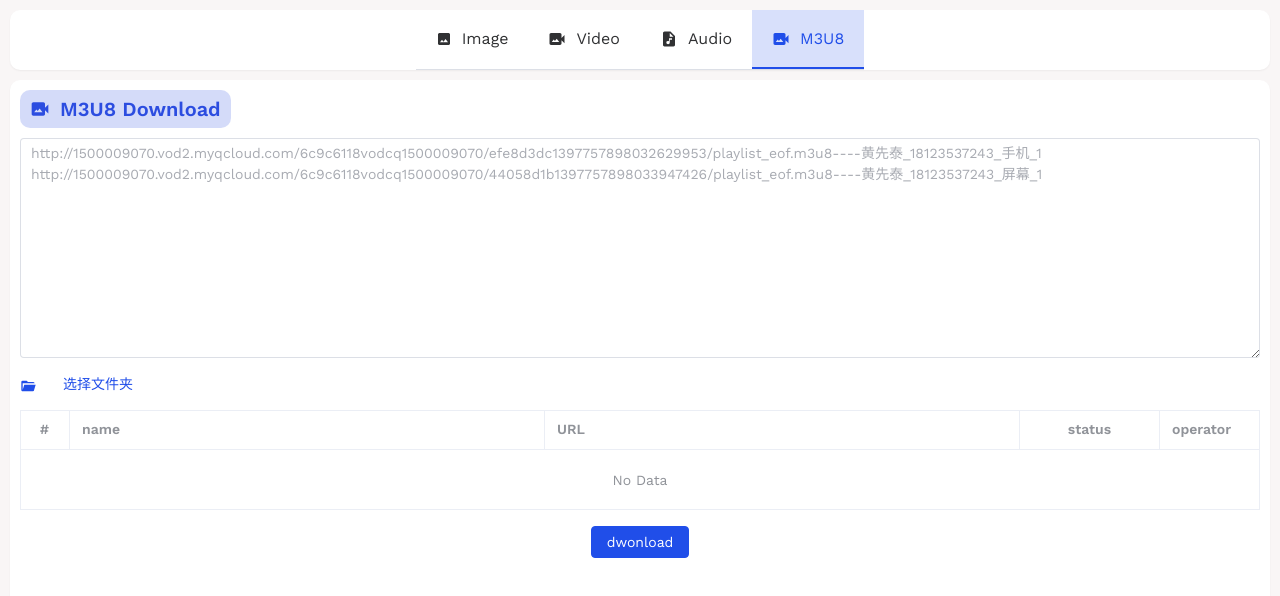
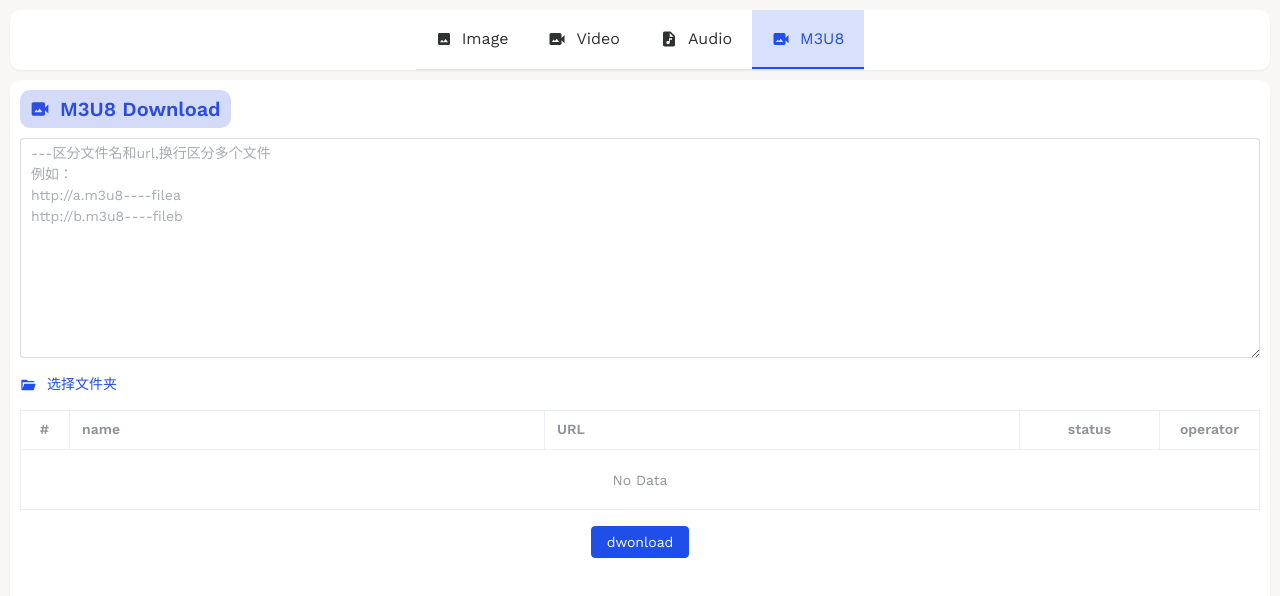
Before and after one commit to WangLi0101/electron_ffmpeg, a Vue app: page /m3u8 in a window 1280 px wide. Both pictures are taken after a click on the item "M3U8". Shown: the top 596 px of the page. Built offline with nearby package versions, Linux system fonts and the light colour scheme.

Commit message:
feat:m3u8

```diff
--- a/src/preload/ffmpeg/handler/index.ts
+++ b/src/preload/ffmpeg/handler/index.ts
@@ -1,4 +1,4 @@
-import { ipcMain, dialog, app } from 'electron'
+import { ipcMain, dialog } from 'electron'
 import fs from 'fs'
 import path from 'path'
 import { ffmpegHandler, getOutPutPath } from './utils/ffmpeg'
--- a/src/renderer/src/views/m3u8/index.vue
+++ b/src/renderer/src/views/m3u8/index.vue
@@ -8,17 +8,19 @@
       v-model="text"
       type="textarea"
       :rows="10"
-      placeholder="http://1500009070.vod2.myqcloud.com/6c9c6118vodcq1500009070/efe8d3dc1397757898032629953/playlist_eof.m3u8----黄先泰_18123537243_手机_1
-http://1500009070.vod2.myqcloud.com/6c9c6118vodcq1500009070/44058d1b1397757898033947426/playlist_eof.m3u8----黄先泰_18123537243_屏幕_1"
+      placeholder="---区分文件名和url,换行区分多个文件
+例如：
+http://a.m3u8----filea
+http://b.m3u8----fileb"
     />
 
     <div class="mt-4 flex itemc">
       <IconifyIcon
         icon="material-symbols:folder-open"
-        class="mr-2 mt-1"
+        class="mr-[4px] mt-[3px]"
         color="var(--el-color-primary)"
       />
-      <p class="mr-4">{{ outputFolder }}</p>
+      <p class="mr-[4px]">{{ outputFolder }}</p>
       <el-button type="primary" @click="selectFolder" link
         >{{ outputFolder ? '更改' : '选择' }}文件夹</el-button
       >
@@ -30,14 +32,26 @@ http://1500009070.vod2.myqcloud.com/6c9c6118vodcq1500009070/44058d1b139775789803
       <el-table-column prop="url" label="URL" show-overflow-tooltip />
       <el-table-column prop="status" label="status" width="140" align="center">
         <template #default="scope">
-          <el-tag :type="getStatus(scope.row.status)">{{ scope.row.status }}</el-tag>
+          <el-tag :type="getStatus(scope.row.status)">
+            <div class="flex items-center">
+              <IconifyIcon
+                v-if="scope.row.status === 'downloading'"
+                icon="line-md:loading-loop"
+                class="mr-[4px] mt-[3px]"
+                color="var(--el-color-primary)"
+              />
+              {{ scope.row.status }}
+            </div>
+          </el-tag>
         </template>
       </el-table-column>
-      <el-table-column prop="outputPath" label="operator" width="100">
+      <el-table-column prop="outputPath" label="operator" width="100" align="center">
         <template #default="scope">
           <div v-if="scope.row.outputPath">
             <el-tooltip :content="scope.row.outputPath" placement="top">
-              <el-button @click="handlePlay(scope.row.outputPath)" type="primary">play</el-button>
+              <el-button @click="handlePlay(scope.row.outputPath)" type="primary" link
+                >play</el-button
+              >
             </el-tooltip>
           </div>
         </template>
```
